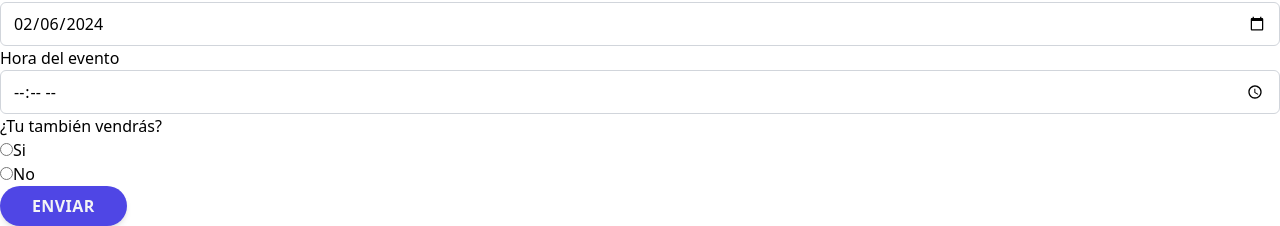
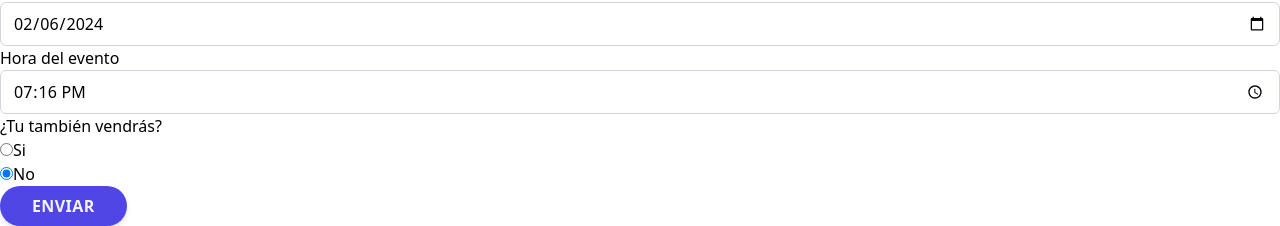
Before and after one commit to CJavat/curso-zustand-fh, a React (Vite) app: page /dashboard/wedding-invitation in a window 1280 px wide. Shown: the part 1000-1226 px from the top of the page. Built offline with nearby package versions, Linux system fonts and the light colour scheme; no server answers.

Commit message:
SECCIÓN 5 - TERMINADO

```diff
--- a/src/pages/03-slices/WeddingInvitationPage.tsx
+++ b/src/pages/03-slices/WeddingInvitationPage.tsx
@@ -1,3 +1,4 @@
+import { FormEvent } from 'react';
 import { WhiteCard } from '../../components';
 import { useWeddingBoundStore } from '../../stores/wedding';
 
@@ -16,7 +17,23 @@ export const WeddingInvitationPage = () => {
   const eventYYYYMMDD = useWeddingBoundStore( state => state.eventYYYYMMDD() );
   const eventHHMM = useWeddingBoundStore( state => state.eventHHMM() );
   const setEventDate = useWeddingBoundStore( state => state.setEventDate );
+  const setEventTime = useWeddingBoundStore( state => state.setEventTime );
 
+  const isConfirmed = useWeddingBoundStore( state => state.isConfirmed );
+  const setIsConfirmed = useWeddingBoundStore( state => state.setIsConfirmed );
+
+  const onSubmit = ( event: FormEvent<HTMLFormElement> ) => {
+    event.preventDefault();
+
+    console.log({
+      firstName,
+      lastName,
+      guestCount,
+      eventYYYYMMDD,
+      eventHHMM,
+      isConfirmed
+    });
+  }
 
   return (
     <>
@@ -26,7 +43,7 @@ export const WeddingInvitationPage = () => {
 
       <WhiteCard className="flex items-center justify-center p-12">
         <div className="mx-auto w-full max-w-[550px]">
-          <form>
+          <form onSubmit={ onSubmit }>
             <div className="-mx-3 flex flex-wrap">
               <div className="w-full px-3 sm:w-1/2">
                 <div className="mb-5">
@@ -109,7 +126,8 @@ export const WeddingInvitationPage = () => {
                     type="time"
                     name="eventTime"
                     id="eventTime"
-                    // value={ eventHHMM }
+                    value={ eventHHMM }
+                    onChange={ e => setEventTime( e.target.value )}
                   />
                 </div>
               </div>
@@ -126,6 +144,8 @@ export const WeddingInvitationPage = () => {
                     name="isComing"
                     id="radioButton1"
                     className="h-5 w-5"
+                    checked={ isConfirmed }
+                    onChange={ () => setIsConfirmed( true ) }
                   />
                   <label
                     className="pl-3 text-base font-medium text-[#07074D]"
@@ -139,6 +159,8 @@ export const WeddingInvitationPage = () => {
                     name="isComing"
                     id="radioButton2"
                     className="h-5 w-5"
+                    checked={ !isConfirmed }
+                    onChange={ () => setIsConfirmed( false ) }
                   />
                   <label
                     className="pl-3 text-base font-medium text-[#07074D]"
--- /dev/null
+++ b/src/stores/wedding/confirmation.slice.ts
@@ -0,0 +1,14 @@
+import { StateCreator } from "zustand";
+
+export interface ConfirmationSlice {
+  isConfirmed: boolean;
+
+  setIsConfirmed: ( value: boolean ) => void;
+}
+
+
+export const createConfirmationSlice: StateCreator<ConfirmationSlice> = (set, get) => ({
+  isConfirmed: false,
+
+  setIsConfirmed: ( value: boolean ) => set( { isConfirmed: value } ),
+})
--- a/src/stores/wedding/date.slice.ts
+++ b/src/stores/wedding/date.slice.ts
@@ -7,6 +7,7 @@ export interface DateSlice {
   eventHHMM: () => string;
 
   setEventDate: ( partialDate: string ) => void;
+  setEventTime: ( eventTime: string ) => void;
 }
 
 export const createDateSlice: StateCreator<DateSlice> = (set, get) => ({
@@ -28,13 +29,21 @@ export const createDateSlice: StateCreator<DateSlice> = (set, get) => ({
 
     const year = date.getFullYear();
     const month = date.getMonth();
-    const day = date.getDate()+1;
+    const day = date.getDate();
 
     const newDate = new Date( state.eventDate );
     newDate.setFullYear( year, month, day );
 
-    console.log(newDate);
-
     return { eventDate: newDate };
   }),
+
+  setEventTime: ( eventTime: string ) => set( state => {
+    const hours = parseInt( eventTime.split(':')[0] );
+    const minutes = parseInt( eventTime.split(':')[1] );
+
+    const newDate = new Date( state.eventDate );
+    newDate.setHours( hours, minutes );
+
+    return { eventDate: newDate }
+  })
 })
--- a/src/stores/wedding/index.ts
+++ b/src/stores/wedding/index.ts
@@ -4,6 +4,7 @@ import { devtools } from "zustand/middleware";
 import { PersonSlice, createPersonSlice } from './person.slice';
 import { GuestSlice, createGuestSlice } from './guest.slice';
 import { DateSlice, createDateSlice } from './date.slice';
+import { ConfirmationSlice, createConfirmationSlice } from "./confirmation.slice";
 
 
 
@@ -11,7 +12,7 @@ import { DateSlice, createDateSlice } from './date.slice';
 
 
 // Crear el store.
-type ShareState = PersonSlice & GuestSlice & DateSlice;
+type ShareState = PersonSlice & GuestSlice & DateSlice & ConfirmationSlice;
 
 export const useWeddingBoundStore = create<ShareState>()(
   devtools(
@@ -19,6 +20,7 @@ export const useWeddingBoundStore = create<ShareState>()(
       ...createPersonSlice( ...a ),
       ...createGuestSlice( ...a ),
       ...createDateSlice( ...a ),
+      ...createConfirmationSlice( ...a ),
     })
   )
 );
```
